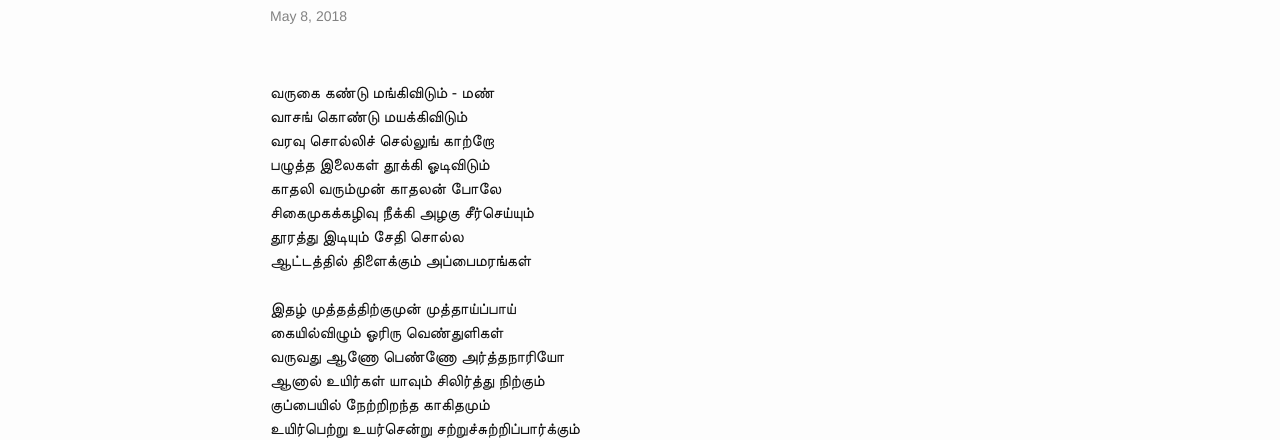
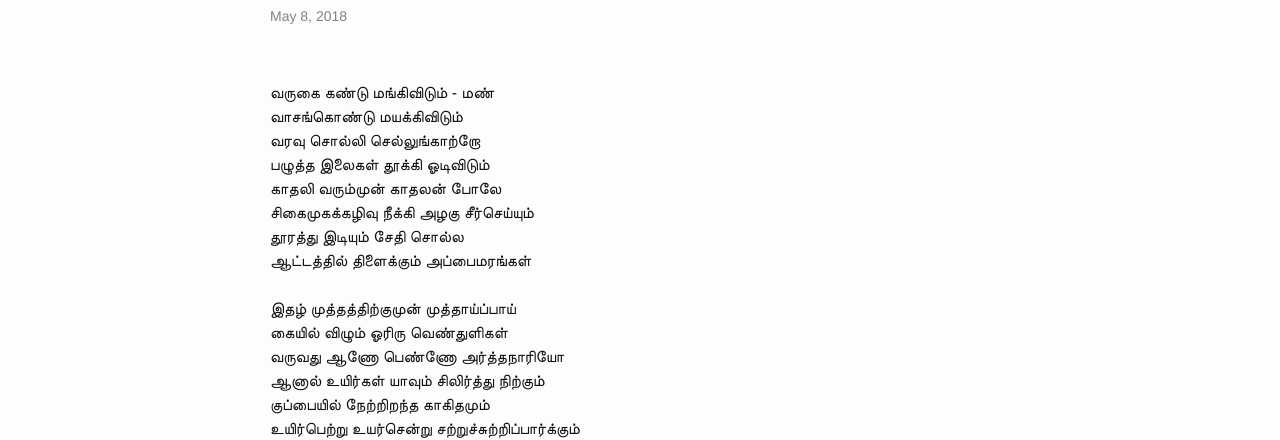
Before and after one commit to rajbharath/rajbharath.github.io, a Jekyll site: the page built from _posts/2018-05-08- poem - mazhai.markdown, in a window 1280 px wide. Shown: the part 143-583 px from the top of the page. Built offline with Jekyll 4.4.1, drawn with Linux system fonts in a browser that asks for light colours; comment, search, counter and statistics services are not loaded.

```diff
--- a/_posts/2018-05-08- poem - mazhai.markdown
+++ b/_posts/2018-05-08- poem - mazhai.markdown
@@ -7,8 +7,8 @@ comments: true
 ---
 
 <br>வருகை கண்டு மங்கிவிடும் - மண்
-<br>வாசங் கொண்டு மயக்கிவிடும்
-<br>வரவு சொல்லிச் செல்லுங் காற்றோ
+<br>வாசங்கொண்டு மயக்கிவிடும்
+<br>வரவு சொல்லி செல்லுங்காற்றோ
 <br>பழுத்த இலைகள் தூக்கி ஓடிவிடும்
 <br>காதலி வரும்முன்  காதலன் போலே
 <br>சிகைமுகக்கழிவு நீக்கி அழகு சீர்செய்யும்
@@ -16,7 +16,7 @@ comments: true
 <br>ஆட்டத்தில் திளைக்கும் அப்பைமரங்கள்
 <br>
 <br>இதழ் முத்தத்திற்குமுன் முத்தாய்ப்பாய்
-<br>கையில்விழும் ஓரிரு வெண்துளிகள்
+<br>கையில் விழும் ஓரிரு வெண்துளிகள்
 <br>வருவது ஆணோ பெண்ணோ அர்த்தநாரியோ
 <br>ஆனால் உயிர்கள் யாவும் சிலிர்த்து நிற்கும்
 <br>குப்பையில் நேற்றிறந்த காகிதமும்
```
